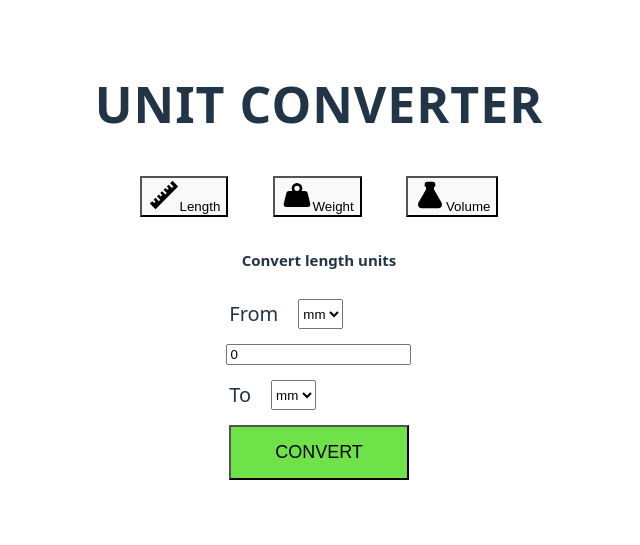
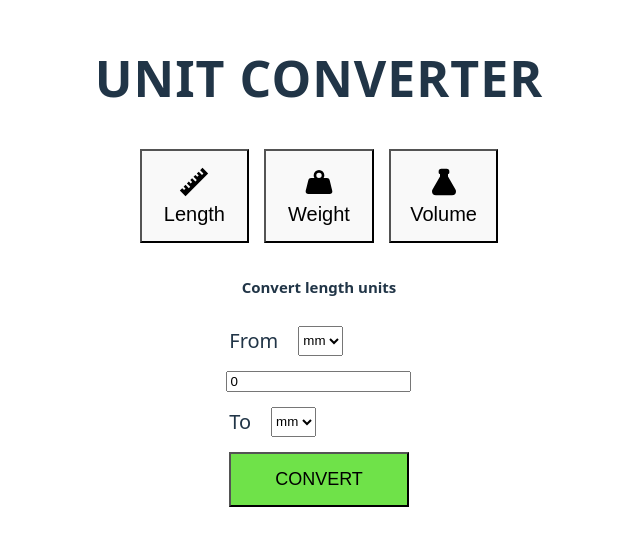
Before and after one commit to tamaskovacs0408/unit-converter, a React (Vite) app: page / in a window 1280 px wide. Shown: the part 141-686 px from the top of the page, without its empty margins (321-961 px from the left). Built offline with nearby package versions, Linux system fonts and the light colour scheme.

Commit message:
update classes

```diff
--- a/src/UI/Button.tsx
+++ b/src/UI/Button.tsx
@@ -14,7 +14,7 @@ export default function Button(props: ButtonProps) {
   const { handleUnitSelect } = useContext(SelectedUnitContext);
 
   return (
-    <button className={classes.button} id={id} onClick={() => handleUnitSelect(id)}>
+    <button className={classes.selectorButton} id={id} onClick={() => handleUnitSelect(id)}>
       {title === 'Length' && <LengthIcon />}
       {title === 'Weight' && <WeightIcon />}
       {title === 'Volume' && <VolumeIcon />}
```
